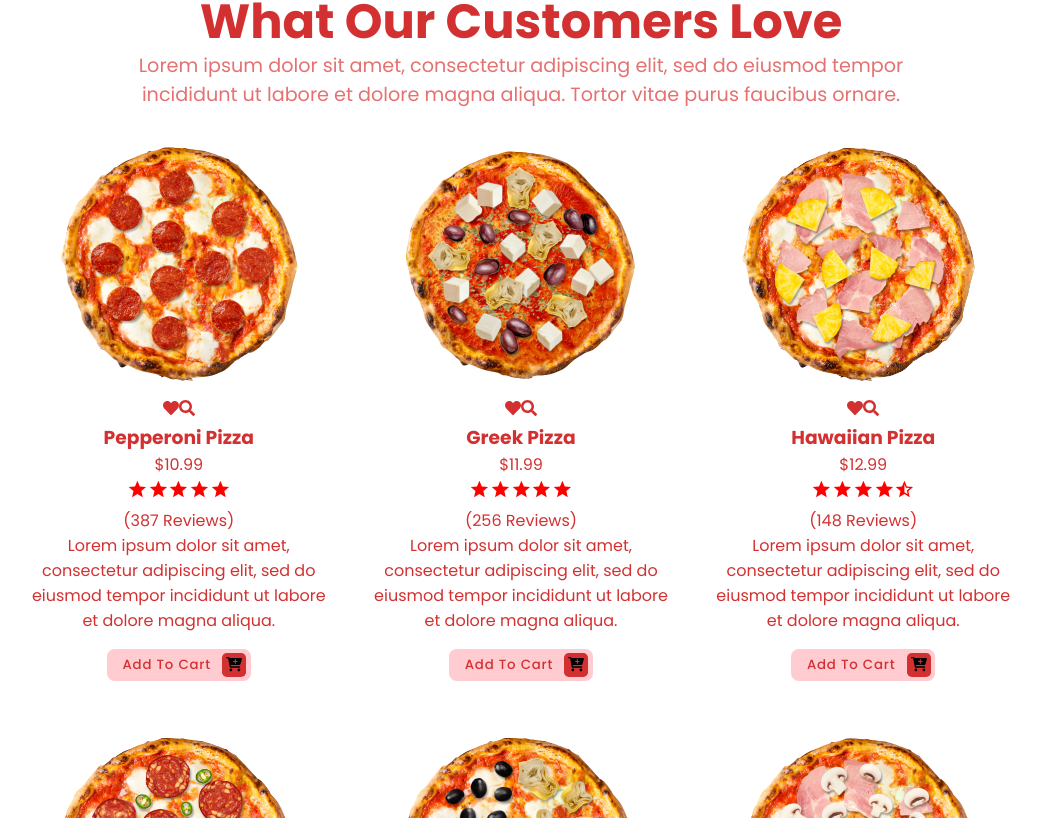
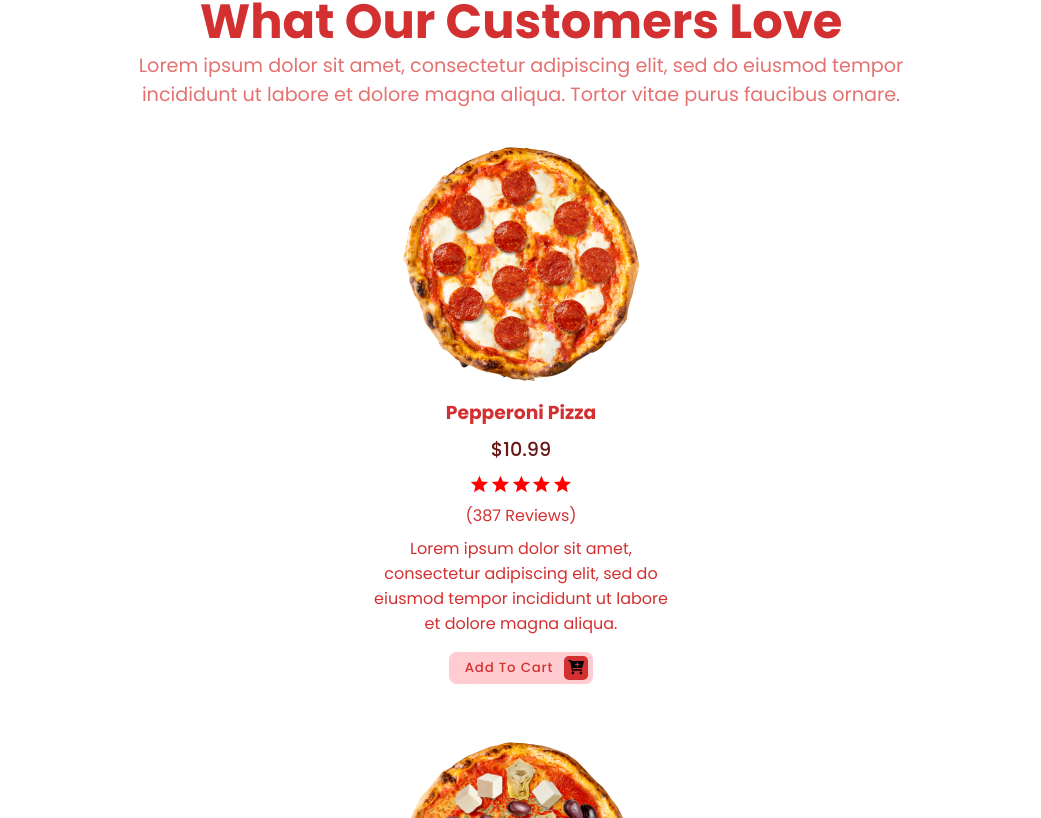
Before and after one commit to zeetaen1989/pizza-delivery, a Next.js app: page / in a window 1280 px wide. Shown: the part 882-1700 px from the top of the page, without its empty margins (119-1160 px from the left). Built offline with nearby package versions, Linux system fonts and the light colour scheme; a web font is replaced by a local one.

Commit message:
style(selector): products selector changed to container

```diff
--- a/components/elements/ProductCard/ProductCard.module.scss
+++ b/components/elements/ProductCard/ProductCard.module.scss
@@ -1,6 +1,9 @@
 @use "@styles/abstracts"as a;
 
-.products {
+.container {
+  max-width: 18.75rem;
+  margin: 0 auto;
+
   &__card {
     position: relative;
     width: 100%;
```
